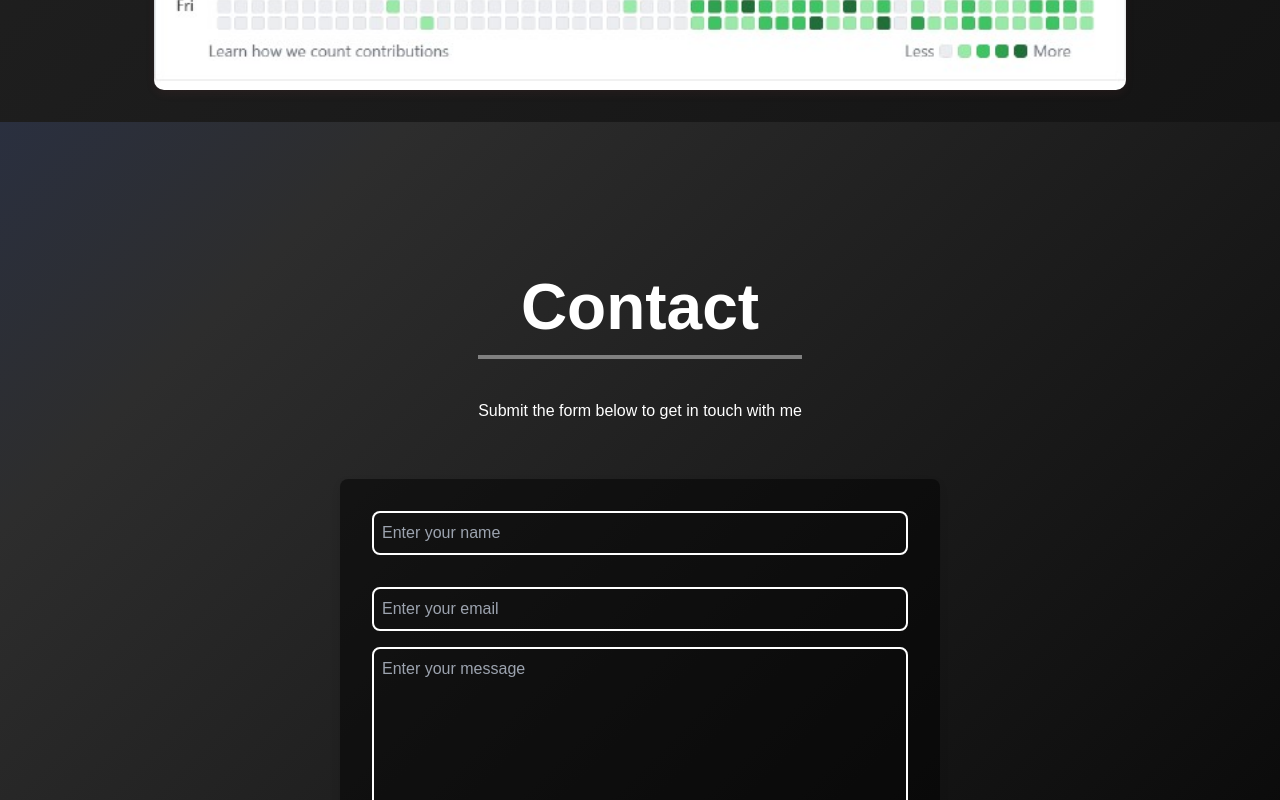
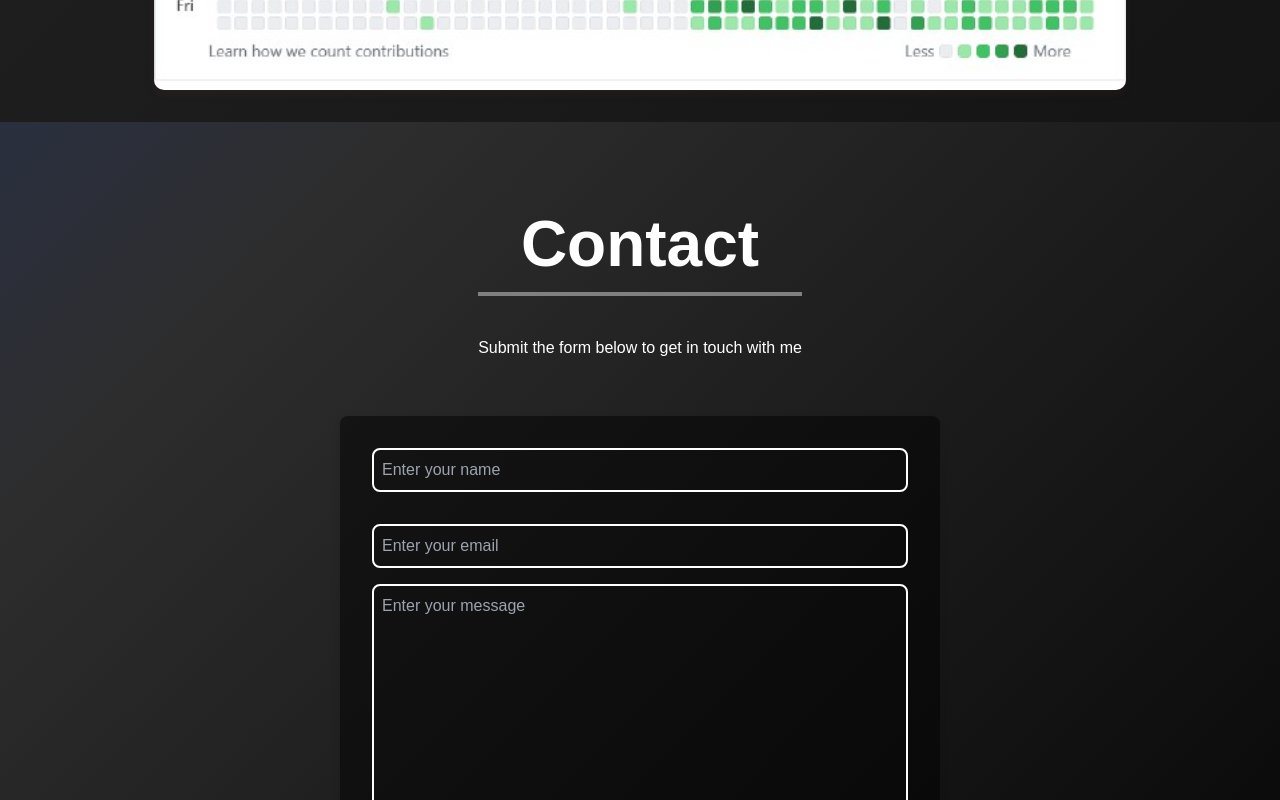
Before and after one commit to Amarjeet113/React-Portfolio, a React (Create React App) app: page / in a window 1280 px wide. Shown: the part 4620-5420 px from the top of the page. Built offline with nearby package versions, Linux system fonts and the light colour scheme.

Commit message:
Update Contact.module.css

```diff
--- a/src/components/Contact.module.css
+++ b/src/components/Contact.module.css
@@ -17,6 +17,7 @@ body {
   background: linear-gradient(to bottom, black, gray);
   position: relative;
   overflow: hidden;
+   margin-bottom: 5%;
 }
 
 .gradientOverlay {
@@ -33,11 +34,12 @@ body {
   justify-content: center;
   align-items: center;
   max-width: 1200px;
-  margin: 10% auto;
+  margin: 5% auto;
   height: 100%;
   position: relative;
   z-index: 10;
   padding: 5%;
+
 }
 
 .heading {
```
